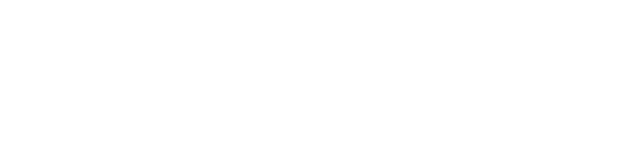
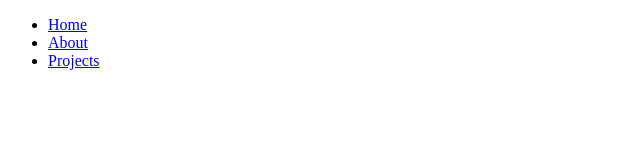
Before and after one commit to TS22082/conflict_demo, a plain HTML site: page index.html in a window 1280 px wide. Shown: the whole page, without its empty margins (0-640 px from the left). Drawn offline with Linux system fonts and the light colour scheme.

Commit message:
added navbar

```diff
--- a/index.html
+++ b/index.html
@@ -8,7 +8,13 @@
 </head>
 
 <body>
-
+  <nav id="nav-bar" class="geek-centric">
+    <ul>
+      <li><a href="#home">Home</a></li>
+      <li><a href="#about">About</a></li>
+      <li><a href="#projects">Projects</a></li>
+    </ul>
+  </nav>
 </body>
 
 </html>
```
